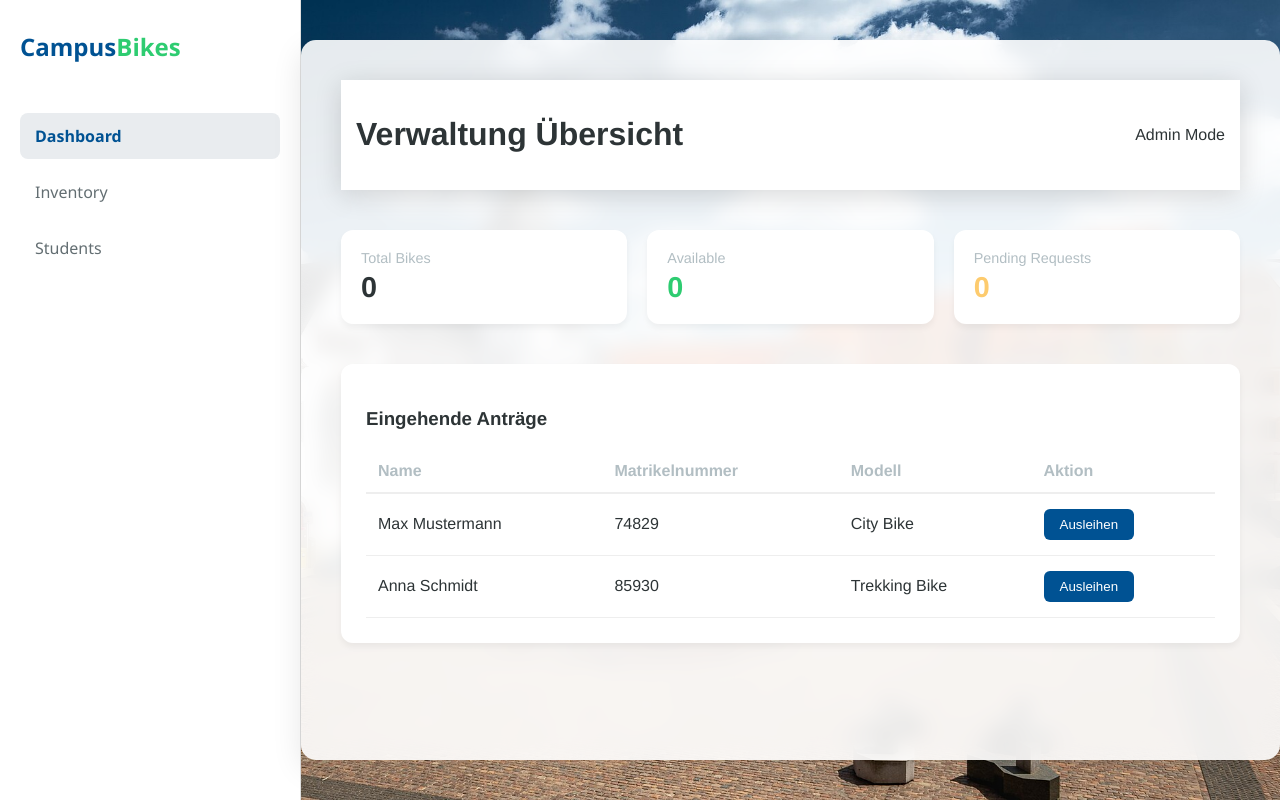
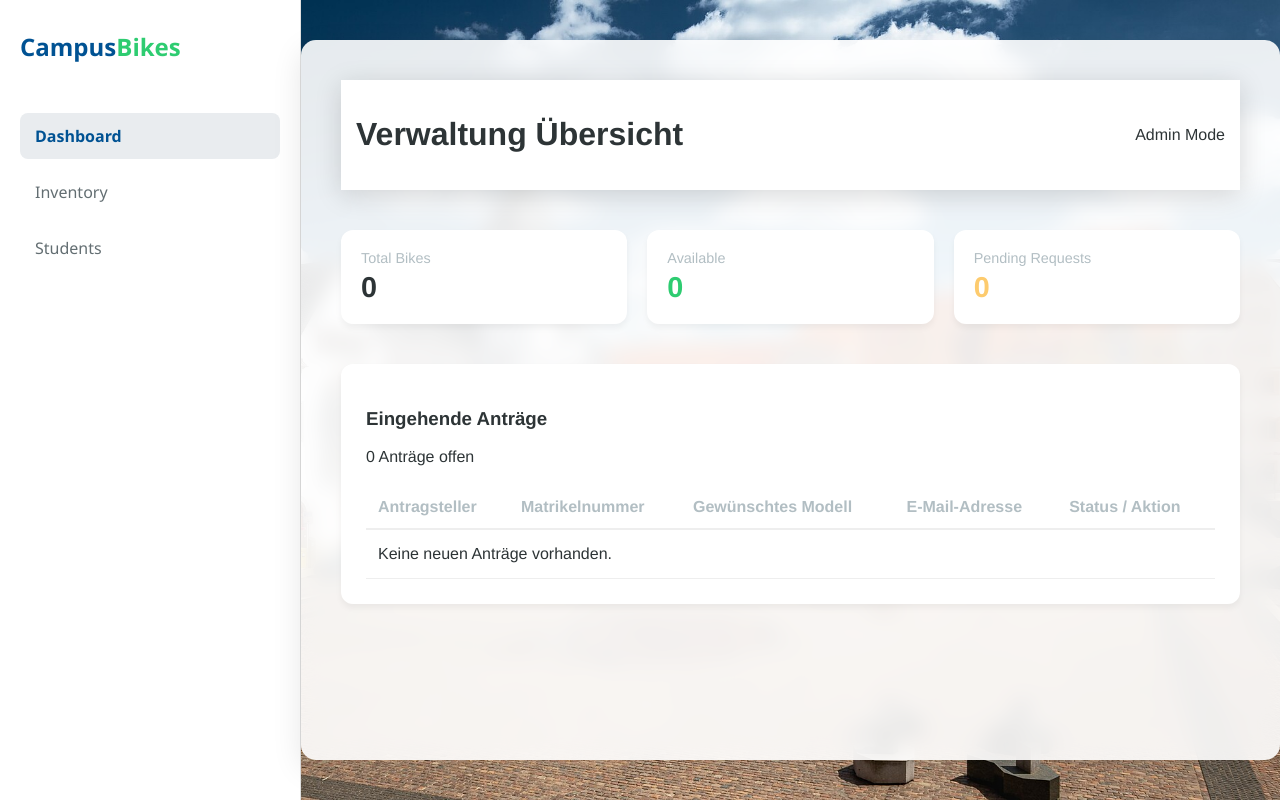
Before and after one commit to ElderY/bikerent, a Flask app: page /dashboard in a window 1280 px wide. Run offline with Flask 3, Linux system fonts and the light colour scheme.

Commit message:
2:20 28.04.2026

```diff
--- a/app.py
+++ b/app.py
@@ -8,10 +8,23 @@ from sqlalchemy.orm import mapped_column
 from sqlalchemy.orm import DeclarativeBase
 from sqlalchemy.orm import relationship
 from typing import List
+import random
 
-# from app import app,db
+
+# from app import app,db, Post, Inventory, Rentals
 # app.app_context().push()
 # db.create_all()
+# import random
+# i = 0
+# while i < 25:
+#     bike = Inventory(model_name='CityClassic', frame_number=random.randint(1000, 5000), status = 'available', condition='new')
+#     db.session.add(bike)
+#     i += 1
+# db.session.commit()
+
+
+
+
 
 app = Flask(__name__)
 app.config['SQLALCHEMY_DATABASE_URI'] = 'sqlite:///bikerent.db'
@@ -23,7 +36,8 @@ class Rentals(db.Model):
     __tablename__ = 'rentals'
     rental_id: Mapped[int] = mapped_column(db.Integer, primary_key=True, autoincrement=True)
     bike_id: Mapped[int] = mapped_column(ForeignKey('inventory.id'), nullable=False)
-    student_id: Mapped[int] = mapped_column(ForeignKey('requests.id'), nullable=False)
+    student_id: Mapped[int] = mapped_column(ForeignKey('requests.id'), nullable=False, unique=True)
+
     start_date: Mapped[int] = mapped_column(default=func.now())
     end_date: Mapped[int] = mapped_column(nullable=True)
 
@@ -55,7 +69,7 @@ class Post(db.Model):
     city: Mapped[str] = mapped_column(db.String(100), nullable=False)
     state: Mapped[str] = mapped_column(db.String(100), nullable=False)
     country: Mapped[str] = mapped_column(db.String(100), nullable=False)
-    matrikel: Mapped[int] = mapped_column(nullable=False)
+    matrikel: Mapped[int] = mapped_column(nullable=False, unique=True)
     bike_model: Mapped[str] = mapped_column(db.String(100), nullable=False)
 
     rentals: Mapped[list["Rentals"]] = relationship(back_populates="student_request")
@@ -114,6 +128,30 @@ def dashboard():
                            free=free
                            )
 
+@app.route('/approve_request/<int:req_id>')
+def approve_request(req_id):
+    request_to_approve = Post.query.get_or_404(req_id)
+    bike = Inventory.query.filter_by(model_name=request_to_approve.bike_model, status='available').first()
+
+    if not bike:
+        return "Error: Keine verfügbaren Fahrräder dieses Modells!", 400
+
+    try:
+        new_rental = Rentals(bike=bike, student_request=request_to_approve)
+        bike.status = 'BUSY'
+        request_to_approve.status = 'APPROVED'
+        db.session.add(new_rental)
+        db.session.commit()
+        db.session.close()
+        return redirect('/dashboard')
+
+    except Exception as e:
+        db.session.rollback()
+        return f"Datenbankfehler: {str(e)}", 500
+
+    else:
+        return render_template('dashboard.html')
+
 
 if __name__ == '__main__':
 
--- a/templates/apply.html
+++ b/templates/apply.html
@@ -16,9 +16,9 @@
     <label for="bike_model">Fahrradmodell auswählen</label>
   <select id="bike_model" name="bike_model" required>
     <option value="" disabled selected>Bitte wählen...</option>
-    <option value="city">City Classic</option>
-    <option value="trekking">Trekking Bike</option>
-    <option value="electric">E-Bike (Campus Only)</option>
+    <option value="CityClassic">City Classic</option>
+    <option value="TrekkingBike">Trekking Bike</option>
+    <option value="E-Bike">E-Bike (Campus Only)</option>
   </select>
     <button type="submit" class="btn btn-primary">Submit</button>
 </form>
--- a/templates/dashboard.html
+++ b/templates/dashboard.html
@@ -3,7 +3,7 @@
 <head>
     <meta charset="UTF-8">
     <title>BikeRent Dashboard</title>
-    <link rel="stylesheet" href="{{ url_for('static', filename='css/main.css') }}"> <!-- Подключим CSS ниже -->
+    <link rel="stylesheet" href="{{ url_for('static', filename='css/main.css') }}">
 </head>
 <body>
     <div class="app-wrapper">
@@ -43,34 +43,57 @@
                 </div>
             </div>
 
-            <!-- Таблица заявок -->
 <section class="data-section">
+    <div class="section-header">
         <h3>Eingehende Anträge</h3>
+        <span class="count-badge">{{ pending }} Anträge offen</span>
+    </div>
+
     <table class="styled-table">
         <thead>
             <tr>
-                            <th>Name</th>
+                <th>Antragsteller</th>
                 <th>Matrikelnummer</th>
-                            <th>Modell</th>
-                            <th>Aktion</th>
+                <th>Gewünschtes Modell</th>
+                <th>E-Mail-Adresse</th>
+                <th>Status / Aktion</th>
             </tr>
         </thead>
         <tbody>
+            {% for req in requests %}
+                {% if req.status == "PENDING" %}
                 <tr>
-                            <td>Max Mustermann</td>
-                            <td>74829</td>
-                            <td>City Bike</td>
-                            <td><button class="btn-action">Ausleihen</button></td>
+                    <td>
+                        <div class="user-info">
+                            <strong>{{ req.last_name }}, {{ req.first_name }}</strong>
+                        </div>
+                    </td>
+                    <td><code class="matrikel-code">{{ req.matrikel }}</code></td>
+                    <td>
+                        <span class="model-tag">{{ req.bike_model }}</span>
+                    </td>
+                    <td><a href="mailto:{{ req.email }}" class="email-link">{{ req.email }}</a></td>
+                    <td>
+
+                        <a href="{{ url_for('approve_request', req_id=req.id) }}" class="btn-approve">
+                            Fahrrad ausgeben
+                        </a>
+                    </td>
                 </tr>
+                {% endif %}
+                {% else %}
+
                 <tr>
-                            <td>Anna Schmidt</td>
-                            <td>85930</td>
-                            <td>Trekking Bike</td>
-                            <td><button class="btn-action">Ausleihen</button></td>
+                    <td colspan="5" class="empty-state">
+                        Keine neuen Anträge vorhanden.
+                    </td>
                 </tr>
+
+            {% endfor %}
         </tbody>
     </table>
 </section>
+
         </main>
     </div>
 </body>
```
Lines whose indentation alone changed are shown as unchanged.
